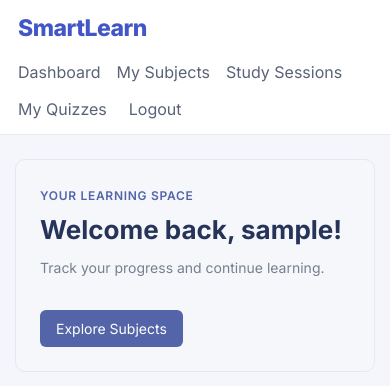
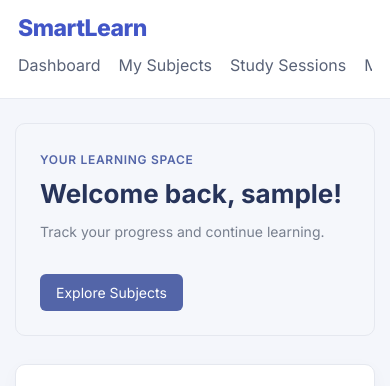
Before and after one commit to imanmasomi/SmartLearn, a Django app: page / in a window 390 px wide. Shown: the top 386 px of the page. Run offline with Django 5.2, Linux system fonts and the light colour scheme; the visitor is signed in with stand-in values (Sample User, id 1); data that the repository does not hold is empty.

Commit message:
Fri, Nov 6, 2026, 7:43 PM +03:30

```diff
--- a/static/css/style.css
+++ b/static/css/style.css
@@ -420,11 +420,24 @@ label.quiz-choice input[type="radio"] {
         padding: 14px 18px;
         align-items: flex-start;
         flex-direction: column;
+        gap: 12px;
     }
 
     .topbar nav {
-        gap: 16px;
-        flex-wrap: wrap;
+        display: flex;
+        align-items: center;
+        gap: 18px;
+        flex-wrap: nowrap;
+        width: 100%;
+        overflow-x: auto;
+        white-space: nowrap;
+        padding-bottom: 8px;
+        -webkit-overflow-scrolling: touch;
+    }
+
+    .topbar nav a,
+    .topbar nav button {
+        flex-shrink: 0;
     }
 
     .container {
@@ -597,6 +610,8 @@ label.quiz-choice input[type="radio"] {
     font-size: 13px;
 }
 
+/* Dashboard Mobile */
+
 @media (max-width: 650px) {
     .dashboard-header {
         flex-direction: column;
```
